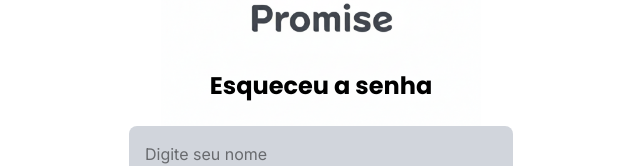
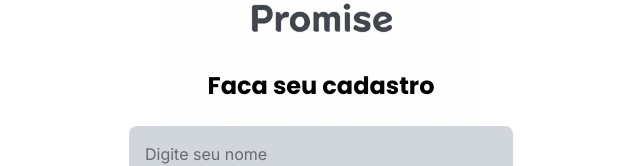
Before and after one commit to Tyago-santos/promise, a React (Vite) app: page /register in a window 1280 px wide. Shown: the part 194-360 px from the top of the page, without its empty margins (319-959 px from the left). Built offline with nearby package versions, Linux system fonts and the light colour scheme.

Commit message:
fix: fix titlle

```diff
--- a/src/routes/__public/register.tsx
+++ b/src/routes/__public/register.tsx
@@ -54,7 +54,7 @@ function App() {
 
         <form onSubmit={handleSubmit(handleSubmitForm)} className="md:w-[30%]">
           <h4 className="font-display  text-2xl font-bold text-center my-6 ">
-            Esqueceu a senha
+            Faca seu cadastro
           </h4>
           <input
             {...register("name", {
```
